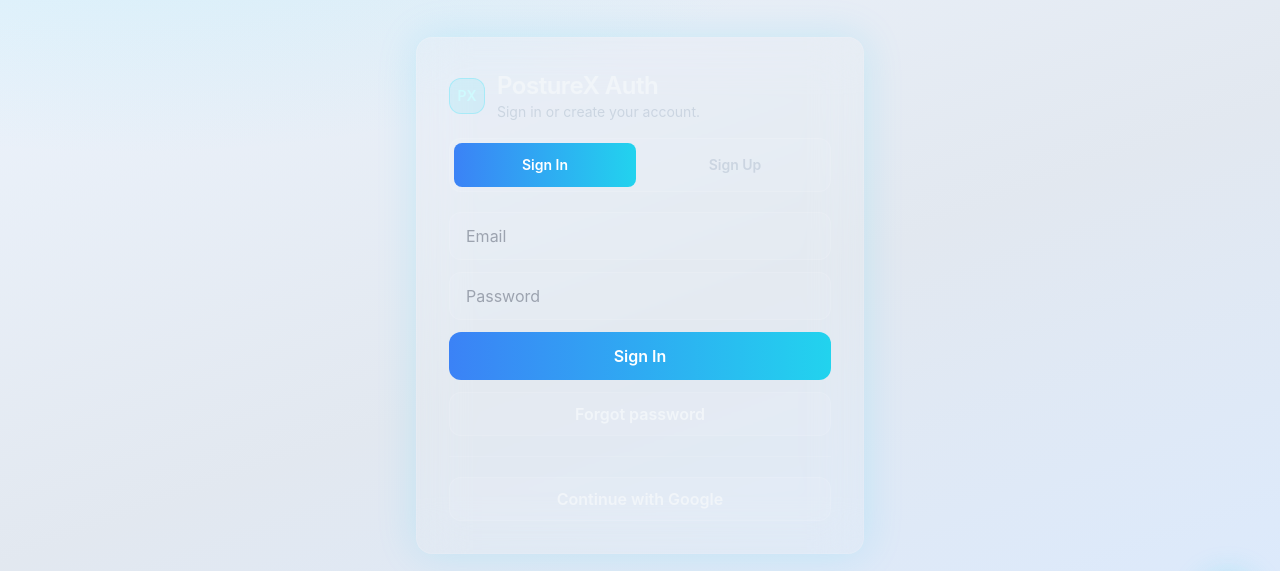
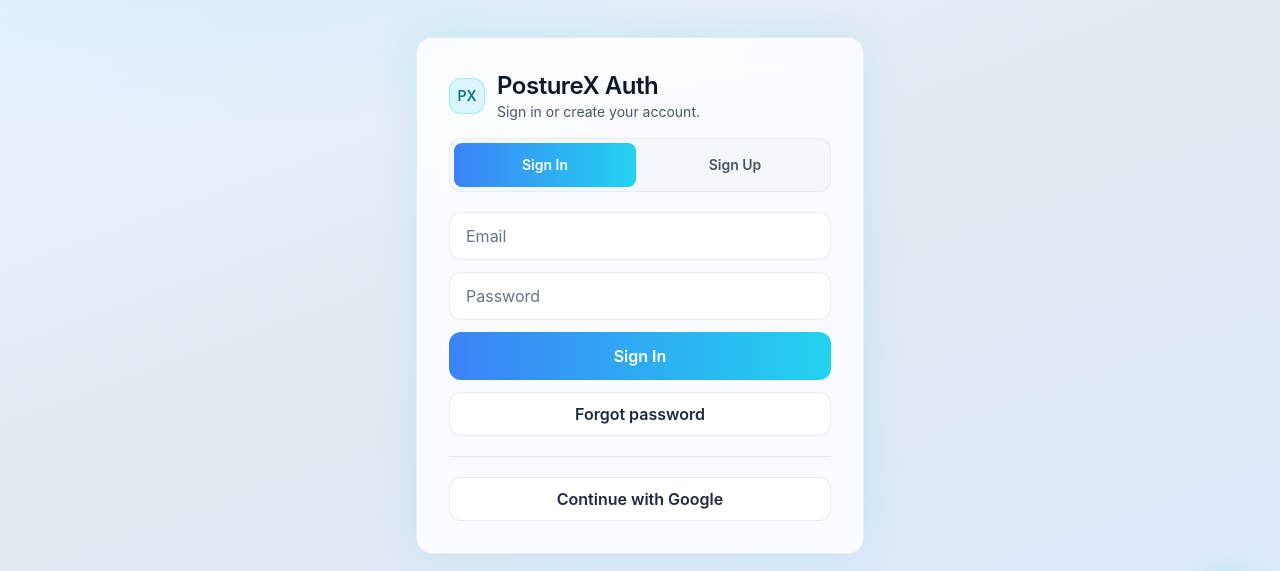
Before and after one commit to wwwdjgamer07-oss/PostureX, a Next.js app: page /auth in a window 1280 px wide. Shown: the part 145-716 px from the top of the page. Built offline with nearby package versions, Linux system fonts and the light colour scheme; no server answers.

Commit message:
Fix auth light-mode contrast and harden Razorpay key flow

```diff
--- a/app/api/create-order/route.ts
+++ b/app/api/create-order/route.ts
@@ -90,7 +90,7 @@ export async function POST(request: Request) {
       }
     }
 
-    return apiOk({ orderId: order.id });
+    return apiOk({ orderId: order.id, keyId });
   } catch (error) {
     const message =
       error && typeof error === "object" && "description" in error
--- a/app/auth/page.tsx
+++ b/app/auth/page.tsx
@@ -249,29 +249,29 @@ export default function AuthPage() {
   return (
     <main className="flex min-h-[calc(100dvh-5rem)] w-full items-center py-6 sm:py-12">
       <div className="mx-auto w-[94vw] max-w-none pb-[env(safe-area-inset-bottom)] sm:max-w-md">
-        <div className="w-full rounded-2xl border border-white/10 bg-white/5 p-5 shadow-[0_0_40px_rgba(0,200,255,0.15)] backdrop-blur-xl sm:p-8">
+        <div className="w-full rounded-2xl border border-slate-200/70 bg-white/80 p-5 shadow-[0_0_40px_rgba(0,200,255,0.15)] backdrop-blur-xl dark:border-white/10 dark:bg-white/5 sm:p-8">
           <header className="mb-4 flex items-center gap-3">
-            <div className="flex h-9 w-9 items-center justify-center rounded-xl border border-cyan-300/40 bg-cyan-400/10 text-sm font-semibold text-cyan-100">
+            <div className="flex h-9 w-9 items-center justify-center rounded-xl border border-cyan-300/60 bg-cyan-400/15 text-sm font-semibold text-cyan-700 dark:border-cyan-300/40 dark:bg-cyan-400/10 dark:text-cyan-100">
               PX
             </div>
             <div>
-              <h1 className="text-lg font-semibold text-slate-100 sm:text-2xl">PostureX Auth</h1>
-              <p className="text-sm text-slate-300">Sign in or create your account.</p>
+              <h1 className="text-lg font-semibold text-slate-900 dark:text-slate-100 sm:text-2xl">PostureX Auth</h1>
+              <p className="text-sm text-slate-600 dark:text-slate-300">Sign in or create your account.</p>
             </div>
           </header>
 
           <div className="flex flex-col gap-5">
-            <div className="grid grid-cols-2 gap-2 rounded-xl border border-white/10 bg-white/5 p-1">
+            <div className="grid grid-cols-2 gap-2 rounded-xl border border-slate-200/70 bg-slate-100/70 p-1 dark:border-white/10 dark:bg-white/5">
               <button
                 type="button"
-                className={`h-11 rounded-lg text-sm font-semibold transition ${mode === "signin" ? "bg-gradient-to-r from-blue-500 to-cyan-400 text-white" : "text-slate-300"}`}
+                className={`h-11 rounded-lg text-sm font-semibold transition ${mode === "signin" ? "bg-gradient-to-r from-blue-500 to-cyan-400 text-white" : "text-slate-600 dark:text-slate-300"}`}
                 onClick={() => setMode("signin")}
               >
                 Sign In
               </button>
               <button
                 type="button"
-                className={`h-11 rounded-lg text-sm font-semibold transition ${mode === "signup" ? "bg-gradient-to-r from-blue-500 to-cyan-400 text-white" : "text-slate-300"}`}
+                className={`h-11 rounded-lg text-sm font-semibold transition ${mode === "signup" ? "bg-gradient-to-r from-blue-500 to-cyan-400 text-white" : "text-slate-600 dark:text-slate-300"}`}
                 onClick={() => setMode("signup")}
               >
                 Sign Up
@@ -281,7 +281,7 @@ export default function AuthPage() {
             <form className="grid gap-3" onSubmit={handleEmailAuth}>
               {mode === "signup" ? (
                 <input
-                  className="h-12 w-full rounded-xl border border-white/10 bg-white/5 px-4 text-base text-slate-100 outline-none focus:ring-2 focus:ring-cyan-400/40"
+                  className="h-12 w-full rounded-xl border border-slate-200/80 bg-white/90 px-4 text-base text-slate-900 outline-none focus:ring-2 focus:ring-cyan-400/40 placeholder:text-slate-500 dark:border-white/10 dark:bg-white/5 dark:text-slate-100 dark:placeholder:text-slate-400"
                   placeholder="Full Name"
                   value={fullName}
                   onChange={(event) => setFullName(event.target.value)}
@@ -291,7 +291,7 @@ export default function AuthPage() {
 
               <input
                 type="email"
-                className="h-12 w-full rounded-xl border border-white/10 bg-white/5 px-4 text-base text-slate-100 outline-none focus:ring-2 focus:ring-cyan-400/40"
+                className="h-12 w-full rounded-xl border border-slate-200/80 bg-white/90 px-4 text-base text-slate-900 outline-none focus:ring-2 focus:ring-cyan-400/40 placeholder:text-slate-500 dark:border-white/10 dark:bg-white/5 dark:text-slate-100 dark:placeholder:text-slate-400"
                 placeholder="Email"
                 value={email}
                 onChange={(event) => setEmail(event.target.value)}
@@ -299,7 +299,7 @@ export default function AuthPage() {
               />
               <input
                 type="password"
-                className="h-12 w-full rounded-xl border border-white/10 bg-white/5 px-4 text-base text-slate-100 outline-none focus:ring-2 focus:ring-cyan-400/40"
+                className="h-12 w-full rounded-xl border border-slate-200/80 bg-white/90 px-4 text-base text-slate-900 outline-none focus:ring-2 focus:ring-cyan-400/40 placeholder:text-slate-500 dark:border-white/10 dark:bg-white/5 dark:text-slate-100 dark:placeholder:text-slate-400"
                 placeholder="Password"
                 value={password}
                 onChange={(event) => setPassword(event.target.value)}
@@ -322,14 +322,14 @@ export default function AuthPage() {
                     void handleForgotPassword();
                   }}
                   disabled={loading}
-                  className="h-11 w-full rounded-xl border border-white/10 bg-white/5 text-base font-semibold text-slate-100 transition hover:bg-white/10 disabled:cursor-not-allowed disabled:opacity-60"
+                  className="h-11 w-full rounded-xl border border-slate-200/80 bg-white/85 text-base font-semibold text-slate-800 transition hover:bg-white disabled:cursor-not-allowed disabled:opacity-60 dark:border-white/10 dark:bg-white/5 dark:text-slate-100 dark:hover:bg-white/10"
                 >
                   Forgot password
                 </button>
               ) : null}
             </form>
 
-            <div className="h-px bg-white/10" />
+            <div className="h-px bg-slate-200 dark:bg-white/10" />
 
             <button
               type="button"
@@ -337,7 +337,7 @@ export default function AuthPage() {
               onClick={() => {
                 void handleGoogleOAuth();
               }}
-              className="h-11 w-full rounded-xl border border-white/10 bg-white/5 text-base font-semibold text-slate-100 transition hover:bg-white/10 disabled:cursor-not-allowed disabled:opacity-60"
+              className="h-11 w-full rounded-xl border border-slate-200/80 bg-white/85 text-base font-semibold text-slate-800 transition hover:bg-white disabled:cursor-not-allowed disabled:opacity-60 dark:border-white/10 dark:bg-white/5 dark:text-slate-100 dark:hover:bg-white/10"
             >
               Continue with Google
             </button>
@@ -349,14 +349,14 @@ export default function AuthPage() {
                 onClick={() => {
                   void handleResendConfirmation();
                 }}
-                className="h-11 w-full rounded-xl border border-white/10 bg-white/5 text-base font-semibold text-slate-100 transition hover:bg-white/10 disabled:cursor-not-allowed disabled:opacity-60"
+                className="h-11 w-full rounded-xl border border-slate-200/80 bg-white/85 text-base font-semibold text-slate-800 transition hover:bg-white disabled:cursor-not-allowed disabled:opacity-60 dark:border-white/10 dark:bg-white/5 dark:text-slate-100 dark:hover:bg-white/10"
               >
                 {resending ? "Sending..." : "Resend verification email"}
               </button>
             ) : null}
 
-            {message ? <p className="text-sm text-cyan-200">{message}</p> : null}
-            {error ? <p className="text-sm text-red-300">{error}</p> : null}
+            {message ? <p className="text-sm text-cyan-700 dark:text-cyan-200">{message}</p> : null}
+            {error ? <p className="text-sm text-red-600 dark:text-red-300">{error}</p> : null}
           </div>
         </div>
       </div>
--- a/components/PricingIndiaClient.tsx
+++ b/components/PricingIndiaClient.tsx
@@ -268,14 +268,6 @@ export function PricingIndiaClient({ currentPlan, userId }: PricingIndiaClientPr
       return;
     }
 
-    const key = process.env.NEXT_PUBLIC_RAZORPAY_KEY_ID;
-    if (!key) {
-      const err = "Razorpay key is missing. Set NEXT_PUBLIC_RAZORPAY_KEY_ID.";
-      setError(err);
-      toast.error(err);
-      return;
-    }
-
     setProcessingPlan(plan);
     setError(null);
     setMessage(null);
@@ -294,9 +286,13 @@ export function PricingIndiaClient({ currentPlan, userId }: PricingIndiaClientPr
         })
       });
 
-      const orderPayload = (await orderResponse.json()) as { orderId?: string; error?: string };
+      const orderPayload = (await orderResponse.json()) as { orderId?: string; keyId?: string; error?: string };
       if (!orderResponse.ok || !orderPayload.orderId) {
         throw new Error(orderPayload.error || "Failed to create payment order.");
+      }
+      const key = orderPayload.keyId || process.env.NEXT_PUBLIC_RAZORPAY_KEY_ID;
+      if (!key) {
+        throw new Error("Razorpay key is missing. Set RAZORPAY_KEY_ID on server or NEXT_PUBLIC_RAZORPAY_KEY_ID.");
       }
 
       const razorpayLoaded = await loadRazorpayScript();
```
Also changed, not shown: 1 other file (tests, documents, lock files or other folders).
